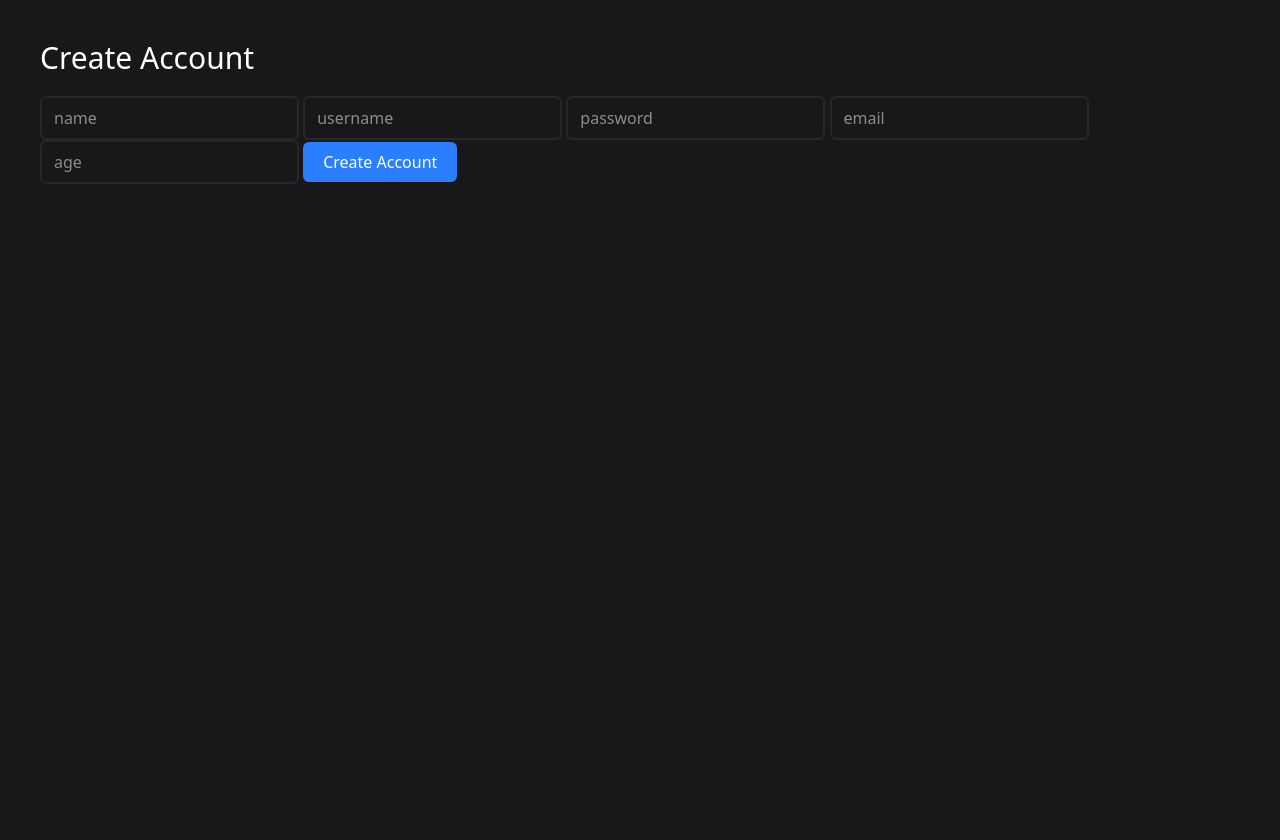
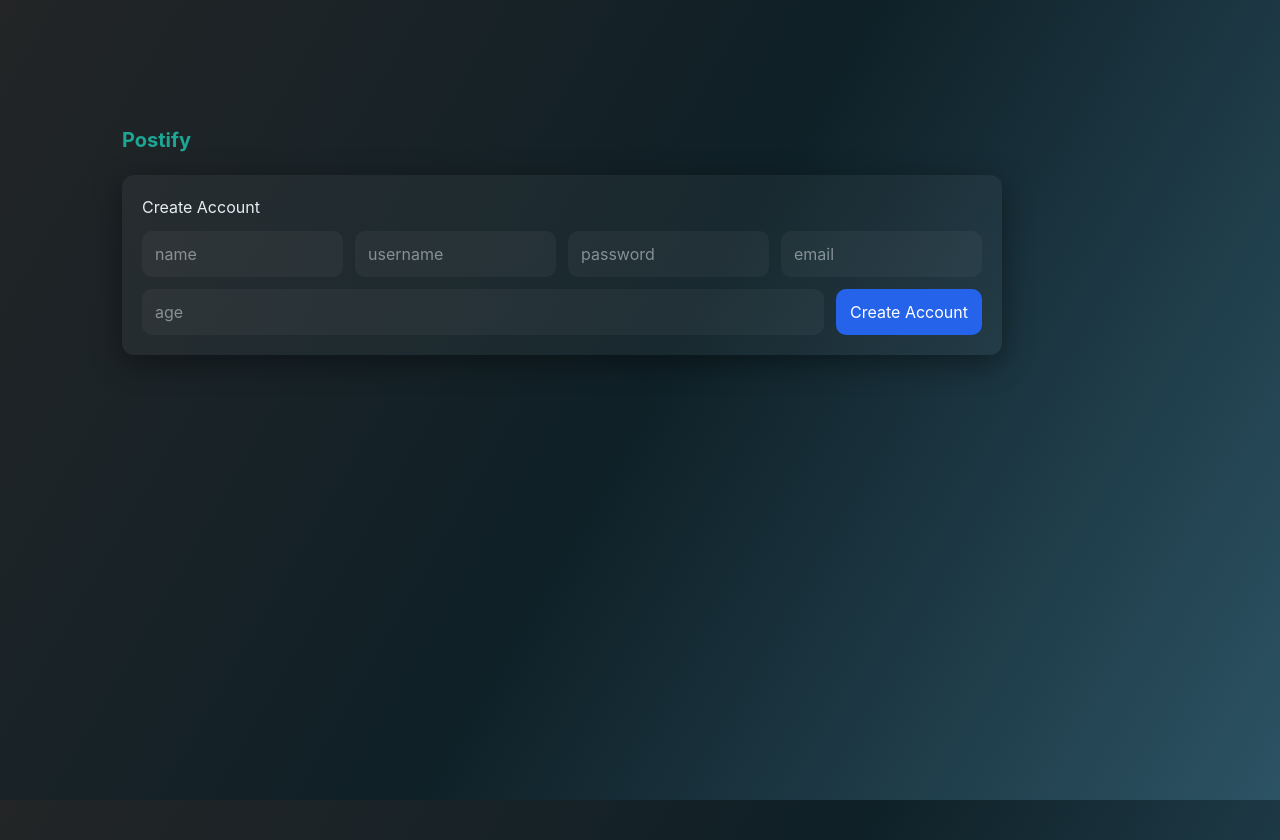
Before and after one commit to Suraj-219/Postify, a Node server app: page / in a window 1280 px wide. Before the commit the page ends 184 px from the top, so only its background shows below. Run offline with Node 20, Linux system fonts and the light colour scheme; some libraries are stand-ins or nearby versions.

Commit message:
update style

```diff
--- /dev/null
+++ b/public/stylesheets/style.css
@@ -0,0 +1,90 @@
+:root{
+    --bg: #0f1724;
+    --card: #111827;
+    --muted: #f0f1f3;
+    --accent: #2563eb;
+    --danger: #ef4444;
+    --glass: rgba(255,255,255,0.04);
+    --radius: 12px;
+    --max-width: 1100px;
+}
+
+*{
+    box-sizing:border-box;
+}
+
+html,body{
+    height:100%;
+    width:100%;
+    font-family:Inter,system-ui,-apple-system,Segoe UI,Roboto,'Helvetica Neue',Arial;
+}
+
+body{
+    background: linear-gradient(180deg,var(--bg),#071022 120%);
+    color: #eef2ff;
+    -webkit-font-smoothing:antialiased;
+    -moz-osx-font-smoothing:grayscale;
+}
+
+.app-container{
+    max-width:var(--max-width);
+    margin:40px auto;
+    padding:24px;
+}
+
+.brand{
+    font-weight:700;
+    font-size:1.25rem;
+    color:rgb(30, 166, 148);
+}
+
+.card{
+    font-weight:400;
+    background:linear-gradient(180deg,var(--card), rgba(17,24,39,0.9));
+    border-radius:var(--radius);
+    padding:18px;
+    box-shadow:0 6px 18px rgba(2,6,23,0.6);
+}
+
+.form-row{
+    display:flex;
+    flex-wrap:wrap;
+    gap:12px;
+}
+.form-row input[type=text],.form-row input[type=email],.form-row input[type=password],.form-row input[type=number]{
+    flex:1;
+    min-width:160px;
+    padding:10px 12px;
+    border-radius:10px;
+    border:1px solid transparent;
+    background:var(--glass);
+    color:inherit;
+    outline:none;
+    transition:all .18s;
+}
+.form-row input:focus{
+    transform:translateY(-1px);
+    box-shadow:0 6px 18px rgba(37,99,235,0.08);
+    border-color:rgba(255,255,255,0.06);
+}
+.btn{
+    display:inline-block;
+    padding:10px 14px;
+    border-radius:10px;
+    background:var(--accent);
+    color:white;text-decoration:none;
+    border:none;cursor:pointer;
+    transition:transform .12s,box-shadow .12s;
+}
+.btn:hover{
+    transform:translateY(-2px);
+    box-shadow:0 8px 20px rgba(37,99,235,0.14);
+}
+.btn-ghost{
+    background:transparent;
+    border:1px solid rgba(255,255,255,0.04);
+    color:var(--muted);
+}
+.btn-danger{
+    background:var(--danger);
+}
--- a/views/index.ejs
+++ b/views/index.ejs
@@ -5,18 +5,56 @@
     <meta name="viewport" content="width=device-width, initial-scale=1.0">
     <title>Document</title>
     <script src="https://cdn.jsdelivr.net/npm/@tailwindcss/browser@4"></script>
+    <link rel="stylesheet" href="/stylesheets/style.css">
+    <style>
+        html, body {
+            height: 100%;
+            width: 100%;
+            margin: 0;
+        }
+        body {
+            background: linear-gradient(120deg, #232526 0%, #0f2027 50%, #2c5364 100%);
+            background-attachment: fixed;
+            color: #e6eef2;
+            -webkit-font-smoothing: antialiased;
+            -moz-osx-font-smoothing: grayscale;
+        }
+        .app-container {
+            min-height: 50%;
+            display: flex;
+            flex-direction: column;
+            align-items: normal;
+            justify-content: center;
+            padding: 32px;
+        }
+        .card {
+            background: rgba(255,255,255,0.04);
+            border-radius: 12px;
+            padding: 20px;
+            box-shadow: 0 8px 30px rgba(0,0,0,0.4);
+            max-width: 880px;
+            width: 100%;
+            color: #e6eef2;
+        }
+        </style>
 </head>
 <body>
-    <div class="w-full min-h-screen bg-zinc-900 text-white p-10">
-        <h3 class="text-3xl mb-5">Create Account</h3>
-    <form action="/register" method="post">
-     <input class="px-3 py-2 rounded-md outline-none bg-transparent border-2 border-zinc-800" type="text" placeholder="name" name="name">
-     <input class="px-3 py-2 rounded-md outline-none bg-transparent border-2 border-zinc-800" type="text" placeholder="username" name="username">
-     <input class="px-3 py-2 rounded-md outline-none bg-transparent border-2 border-zinc-800" type="password" placeholder="password" name="password">
-     <input class="px-3 py-2 rounded-md outline-none bg-transparent border-2 border-zinc-800" type="email" placeholder="email" name="email">
-     <input class="px-3 py-2 rounded-md outline-none bg-transparent border-2 border-zinc-800" type="number" placeholder="age" name="age">
-     <input class="px-5 py-2 rounded-md bg-blue-500" type="submit" value="Create Account">
-    </form>
+    <div class="app-container">
+            <div class="brand mb-5">Postify</div>
+
+        <section class="card">
+            <h3 class="font-size:1.5rem;margin-bottom:8px mb-3">Create Account</h3>
+            <form action="/register" method="post">
+                <div class="form-row">
+                    <input  type="text" placeholder="name" name="name">
+                    <input  type="text" placeholder="username" name="username">
+                    <input  type="password" placeholder="password" name="password">
+                    <input  type="email" placeholder="email" name="email">
+                    <input  type="number" placeholder="age" name="age">
+                    <button class="btn" type="submit">Create Account</button>
+                </div>
+            </form>
+        </section>
     </div>
 </body>
 </html>
```
